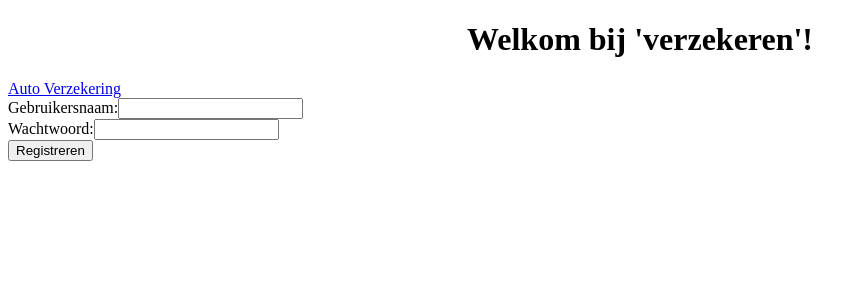
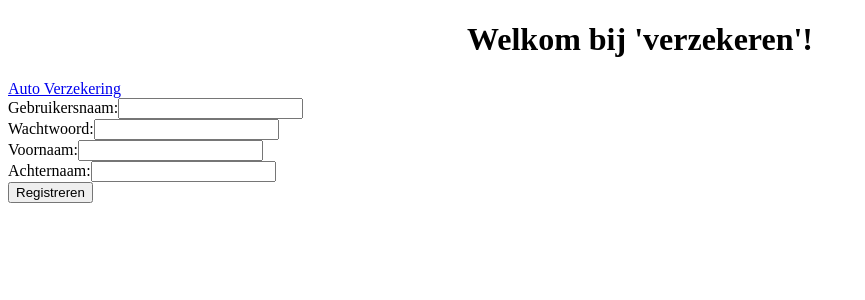
Before and after one commit to marijn-harvest/verzekeren-frontend, an Angular app: page /register in a window 1280 px wide. Shown: the top 300 px of the page, without its empty margins (0-865 px from the left). Built offline with nearby package versions, Linux system fonts and the light colour scheme.

Commit message:
user en verzekering koppeling gefixt

```diff
--- a/src/app/authorization.interceptor.ts
+++ b/src/app/authorization.interceptor.ts
@@ -9,11 +9,13 @@ export class AuthorizationInterceptor implements HttpInterceptor {
   constructor(public loginService: LoginService) {}
 
   intercept(request: HttpRequest<any>, next: HttpHandler): Observable<HttpEvent<any>> {
-    request = request.clone({
-      setHeaders: {
-        Authorization: `Basic ${this.loginService.getAuthorizationHeader()}`
-      }
-    });
+    if(this.loginService.isAuthenticated()) {
+        request = request.clone({
+        setHeaders: {
+          Authorization: `Basic ${this.loginService.getAuthorizationHeader()}`
+        }
+      });
+    }
 
     return next.handle(request);
   }
--- a/src/app/auto-verzekering-create/auto-verzekering-create.component.html
+++ b/src/app/auto-verzekering-create/auto-verzekering-create.component.html
@@ -3,9 +3,6 @@ Vraag auto verzekering aan
 </h1>
 
 <form #autoVerzekeringForm="ngForm" (ngSubmit)="saveAutoVerzekering(autoVerzekeringForm.value)">
-	<input [ngModel]="autoVerzekering.voornaam" required name="voornaam" />
-	<input [ngModel]="autoVerzekering.achternaam" required name="achternaam" />
-
 	<input [ngModel]="autoVerzekering.type" type="radio" value="WA" name="type" /> WA
 	<input [ngModel]="autoVerzekering.type" type="radio" value="WA-beperkt" name="type" /> WA Beperkt
 	<input [ngModel]="autoVerzekering.type" type="radio" value="WA-volledig" name="type" /> WA Volledig
--- a/src/app/auto-verzekering.service.ts
+++ b/src/app/auto-verzekering.service.ts
@@ -12,6 +12,6 @@ export class AutoVerzekeringService {
   constructor(private httpClient: HttpClient) {}
 
   createAutoVerzekering(autoVerzekering: any) {
-    return this.httpClient.post(`${this.API_URL}/auto-verzekering/`, autoVerzekering);
+    return this.httpClient.post(`${this.API_URL}/auto-verzekering`, autoVerzekering);
   }
 }
--- a/src/app/login.service.ts
+++ b/src/app/login.service.ts
@@ -15,7 +15,7 @@ export class LoginService {
     const authorizationHeader = btoa(credentials.username + ':' + credentials.password);
     sessionStorage.setItem('authorizationHeader', authorizationHeader);
 
-    this.http.get(`${this.API_URL}/user/`).subscribe(response => {
+    this.http.get(`${this.API_URL}/user`).subscribe(response => {
       return callback && callback();
     }, error => {
       sessionStorage.removeItem('authorizationHeader');
--- a/src/app/register/register.component.html
+++ b/src/app/register/register.component.html
@@ -10,5 +10,13 @@
 		<label for="password">Wachtwoord:</label>
 		<input type="password" class="form-control" id="password" name="password" [(ngModel)]="user.password" />
 	</div>
+	<div class="form-group">
+		<label for="voornaam">Voornaam:</label>
+		<input type="text" class="form-control" id="voornaam" name="voornaam" [(ngModel)]="user.voornaam" />
+	</div>
+	<div class="form-group">
+		<label for="achternaam">Achternaam:</label>
+		<input type="text" class="form-control" id="achternaam" name="achternaam" [(ngModel)]="user.achternaam" />
+	</div>
 	<button type="submit" class="btn btn-primary">Registreren</button>
 </form>
--- a/src/app/register/register.component.ts
+++ b/src/app/register/register.component.ts
@@ -9,7 +9,7 @@ import { UserService } from '../user.service';
   styleUrls: ['./register.component.css']
 })
 export class RegisterComponent implements OnInit {
-  user = {username: '', password: ''};
+  user = {username: '', password: '', voornaam: '', achternaam: ''};
   error = false;
 
   constructor(private userService: UserService, public router: Router) { }
--- a/src/app/user.service.ts
+++ b/src/app/user.service.ts
@@ -12,7 +12,7 @@ export class UserService {
   constructor(private http: HttpClient) { }
 
   register(user, callback) {
-    this.http.post(`${this.API_URL}/user/`, user).subscribe(response => {
+    this.http.post(`${this.API_URL}/user`, user).subscribe(response => {
       return callback && callback();
     }, error => {
       return callback && callback(true);
```
